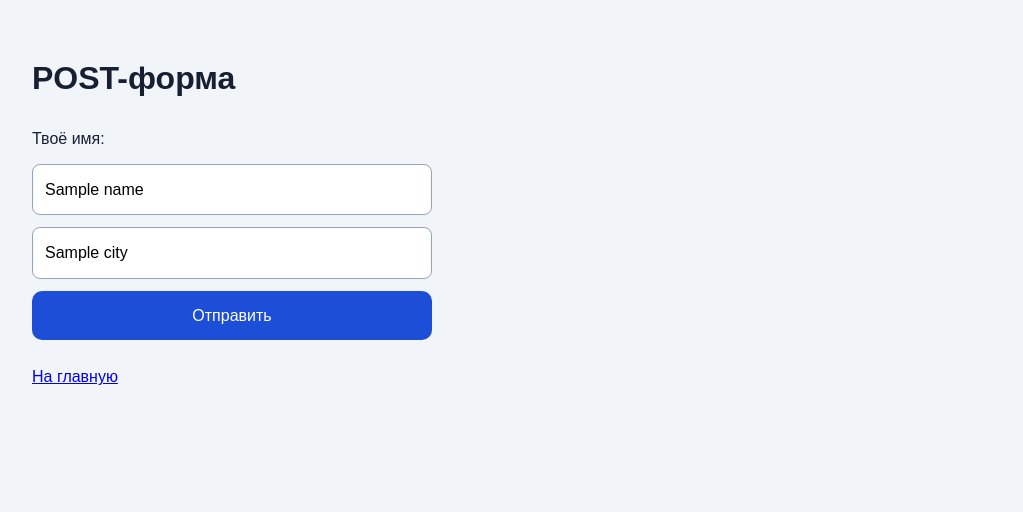
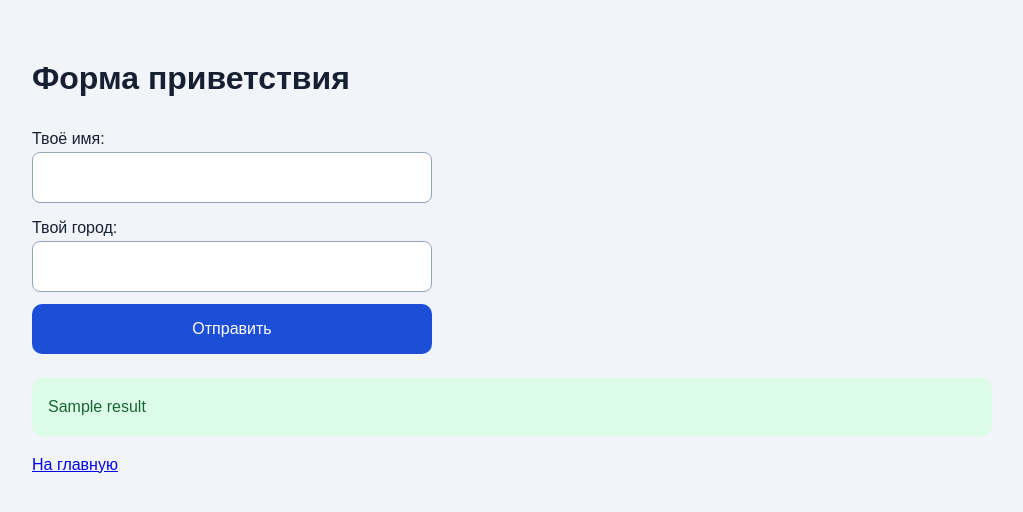
Before and after one commit to Ibrhim2005/ibrahimProTrabzon, a Django app: template core/templates/core/greeting.html in a window 1280 px wide. Shown: the top 512 px of the page, without its empty margins (128-1151 px from the left). Run offline with Django 5.2, Linux system fonts and the light colour scheme; tables that the repository leaves empty hold one stand-in row (values such as "Sample post"); the template is opened without the code that fills it: values that come from a table or form of the project are taken from there, most other values are stand-ins (such as "Sample title", 1, 10 or a date in 2020).

Commit message:
Changed2

```diff
--- /dev/null
+++ b/core/forms.py
@@ -0,0 +1,23 @@
+from django import forms
+
+
+class GreetingForm(forms.Form):
+    name = forms.CharField(
+        label="Твоё имя",
+        min_length=2,
+        max_length=50,
+        error_messages={
+            "required": "Введите имя.",
+            "min_length": "Имя должно содержать минимум 2 символа.",
+            "max_length": "Имя должно содержать не больше 50 символов.",
+        },
+    )
+
+    city = forms.CharField(
+        label="Твой город",
+        max_length=100,
+        error_messages={
+            "required": "Введите город.",
+            "max_length": "Название города слишком длинное.",
+        },
+    )
--- a/core/templates/core/greeting.html
+++ b/core/templates/core/greeting.html
@@ -11,7 +11,7 @@
 </head>
 <body>
     <main class="container">
-        <h1>POST-форма</h1>
+        <h1>Форма приветствия</h1>
 
         <form
             action="{% url 'greeting' %}"
@@ -20,39 +20,28 @@
         >
             {% csrf_token %}
 
-            <label for="name">Твоё имя:</label>
+            {{ form.non_field_errors }}
 
-            <input
-                type="text"
-                id="name"
-                name="name"
-                value="{{ name }}"
-                placeholder="Например, Али"
-                required
-                minlength="2"
-                maxlength="50"
-            >
-            <input
-                type="text"
-                id="city"
-                name="city"
-                value="{{ city }}"
-                placeholder="Например, Trabzon"
-                minlength="2"
-                maxlength="50"
-            >
+            {% for field in form %}
+                <div class="form-field">
+                    {{ field.label_tag }}
+                    {{ field }}
+
+                    {% for error in field.errors %}
+                        <p class="error" role="alert">
+                            {{ error }}
+                        </p>
+                    {% endfor %}
+                </div>
+            {% endfor %}
 
             <button type="submit" class="button">
                 Отправить
             </button>
         </form>
 
-        {% if error %}
-            <p class="error" role="alert">{{ error }}</p>
-        {% endif %}
-
-        {% if success %}
-            <p class="result">Привет, {{ name }}!.Ваш город, {{ city }}</p>
+        {% if result %}
+            <p class="result">{{ result }}</p>
         {% endif %}
 
         <a href="{% url 'home' %}">На главную</a>
```
Also changed, not shown: core/views.py (+14 -21 lines).
